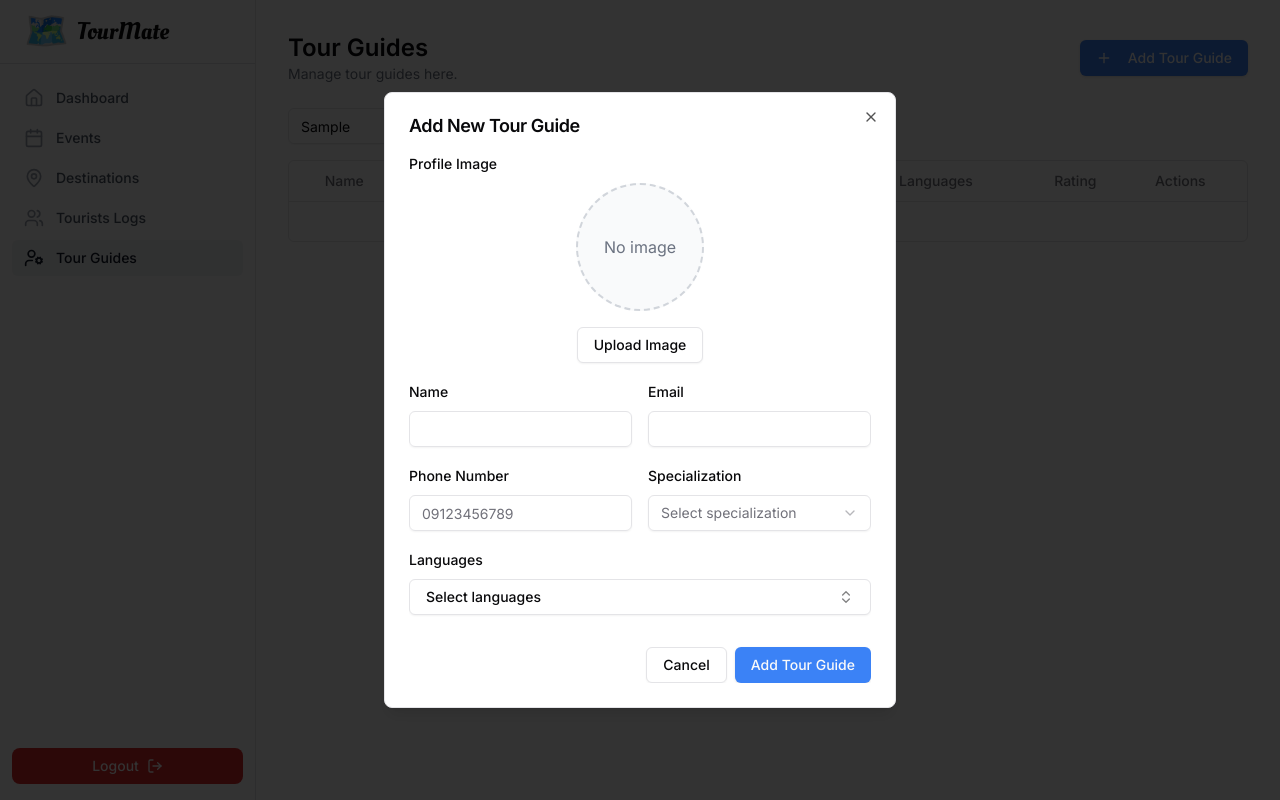
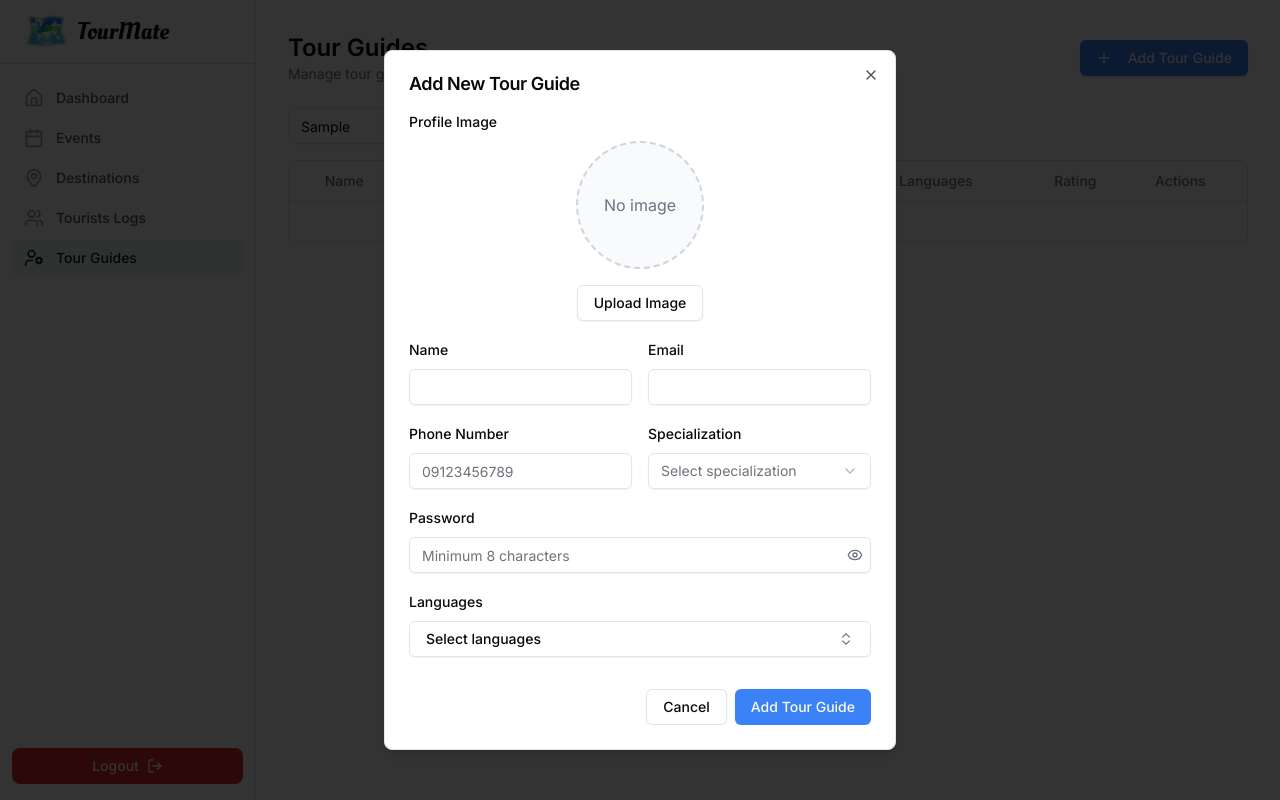
Before and after one commit to psycho2716/tour-mate, a Next.js app: page /admin/guides in a window 1280 px wide. Both pictures are taken after typing "Sample" into the empty fields and a click on the button "Add Tour Guide". Built offline with nearby package versions, Linux system fonts and the light colour scheme.

Commit message:
feat: Add password field to AddTourGuideModal and EditTourGuideModal components with visibility toggle

```diff
--- a/components/admin/guides/AddTourGuideModal.tsx
+++ b/components/admin/guides/AddTourGuideModal.tsx
@@ -16,7 +16,7 @@ import Image from "next/image";
 import React from "react";
 import { toast } from "sonner";
 import { Combobox } from "@/components/ui/combobox";
-import { X } from "lucide-react";
+import { X, Eye, EyeOff } from "lucide-react";
 
 interface AddTourGuideModalProps {
     isOpen: boolean;
@@ -31,6 +31,7 @@ interface TourGuideFormData {
     specialization: string;
     languages: string[];
     image: File | null;
+    password: string;
 }
 
 const initialFormState = {
@@ -69,6 +70,14 @@ const initialFormState = {
         value: null as File | null,
         error: null,
         rules: { required: true }
+    },
+    password: {
+        value: "",
+        error: null,
+        rules: {
+            required: true,
+            minLength: 8
+        }
     }
 };
 
@@ -95,6 +104,7 @@ const availableLanguages = [
 export function AddTourGuideModal({ isOpen, onClose, onSubmit }: AddTourGuideModalProps) {
     const [imagePreview, setImagePreview] = React.useState<string | null>(null);
     const fileInputRef = React.useRef<HTMLInputElement>(null);
+    const [showPassword, setShowPassword] = React.useState(false);
 
     const { formState, setFieldValue, validateForm, resetForm } =
         useForm<TourGuideFormData>(initialFormState);
@@ -120,7 +130,8 @@ export function AddTourGuideModal({ isOpen, onClose, onSubmit }: AddTourGuideMod
                 phoneNumber: formState.phoneNumber.value,
                 specialization: formState.specialization.value,
                 languages: formState.languages.value,
-                image: formState.image.value
+                image: formState.image.value,
+                password: formState.password.value
             });
             resetForm();
             setImagePreview(null);
@@ -253,6 +264,33 @@ export function AddTourGuideModal({ isOpen, onClose, onSubmit }: AddTourGuideMod
                     </div>
                 </div>
 
+                <div className="space-y-2">
+                    <Label htmlFor="password">Password</Label>
+                    <div className="relative">
+                        <Input
+                            id="password"
+                            type={showPassword ? "text" : "password"}
+                            placeholder="Minimum 8 characters"
+                            value={formState.password.value}
+                            onChange={(e) => setFieldValue("password", e.target.value)}
+                        />
+                        <button
+                            type="button"
+                            onClick={() => setShowPassword(!showPassword)}
+                            className="absolute right-2 top-1/2 -translate-y-1/2 text-gray-500 hover:text-gray-700"
+                        >
+                            {showPassword ? (
+                                <EyeOff className="h-4 w-4" />
+                            ) : (
+                                <Eye className="h-4 w-4" />
+                            )}
+                        </button>
+                    </div>
+                    {formState.password.error && (
+                        <p className="text-sm text-red-500">{formState.password.error}</p>
+                    )}
+                </div>
+
                 <div className="relative space-y-2">
                     <Label htmlFor="languages">Languages</Label>
                     <Combobox
--- a/components/admin/guides/EditTourGuideModal.tsx
+++ b/components/admin/guides/EditTourGuideModal.tsx
@@ -14,7 +14,7 @@ import {
 import { Label } from "@/components/ui/label";
 import Image from "next/image";
 import React from "react";
-import { X } from "lucide-react";
+import { X, Eye, EyeOff } from "lucide-react";
 import { Combobox } from "@/components/ui/combobox";
 import { TourGuide } from "@/data/tour-guides";
 
@@ -22,7 +22,7 @@ interface EditTourGuideModalProps {
     isOpen: boolean;
     onClose: () => void;
     onSubmit: (id: string, data: Omit<TourGuide, "id" | "rating">) => void;
-    tourGuide: TourGuide;
+    tourGuide: TourGuide & { password?: string };
 }
 
 const specializations = [
@@ -53,6 +53,7 @@ export function EditTourGuideModal({
 }: EditTourGuideModalProps) {
     const [imagePreview, setImagePreview] = React.useState<string>(tourGuide.avatar);
     const fileInputRef = React.useRef<HTMLInputElement>(null);
+    const [showPassword, setShowPassword] = React.useState(false);
 
     const initialFormState = {
         name: {
@@ -90,6 +91,13 @@ export function EditTourGuideModal({
             value: tourGuide.avatar,
             error: null,
             rules: { required: true }
+        },
+        password: {
+            value: tourGuide.password || "",
+            error: null,
+            rules: {
+                minLength: 8
+            }
         }
     };
 
@@ -117,7 +125,8 @@ export function EditTourGuideModal({
                 phoneNumber: formState.phoneNumber.value,
                 specialization: formState.specialization.value,
                 languages: formState.languages.value,
-                avatar: formState.avatar.value
+                avatar: formState.avatar.value,
+                password: formState.password.value
             });
             // toast.success("Tour guide updated successfully");
             resetForm();
@@ -245,6 +254,42 @@ export function EditTourGuideModal({
                     </div>
                 </div>
 
+                <div className="space-y-2">
+                    <Label htmlFor="password">Password</Label>
+                    <div className="relative">
+                        <Input
+                            id="password"
+                            type={showPassword ? "text" : "password"}
+                            placeholder={
+                                tourGuide.password
+                                    ? "••••••••"
+                                    : "Enter new password (minimum 8 characters)"
+                            }
+                            value={formState.password.value}
+                            onChange={(e) => setFieldValue("password", e.target.value)}
+                        />
+                        <button
+                            type="button"
+                            onClick={() => setShowPassword(!showPassword)}
+                            className="absolute right-2 top-1/2 -translate-y-1/2 text-gray-500 hover:text-gray-700"
+                        >
+                            {showPassword ? (
+                                <EyeOff className="h-4 w-4" />
+                            ) : (
+                                <Eye className="h-4 w-4" />
+                            )}
+                        </button>
+                    </div>
+                    <p className="text-xs text-muted-foreground">
+                        {tourGuide.password
+                            ? "Leave blank to keep current password"
+                            : "Set a password for account access"}
+                    </p>
+                    {formState.password.error && (
+                        <p className="text-sm text-red-500">{formState.password.error}</p>
+                    )}
+                </div>
+
                 <div className="relative space-y-2">
                     <Label htmlFor="languages">Languages</Label>
                     <Combobox
--- a/components/admin/guides/types.ts
+++ b/components/admin/guides/types.ts
@@ -7,4 +7,5 @@ export type TourGuide = {
     specialization: string;
     languages: string[];
     rating: number;
+    password?: string;
 };
--- a/data/tour-guides.ts
+++ b/data/tour-guides.ts
@@ -7,6 +7,7 @@ export interface TourGuide {
     languages: string[];
     rating: number;
     avatar: string;
+    password?: string;
 }
 
 const tourGuides: TourGuide[] = [
@@ -18,7 +19,8 @@ const tourGuides: TourGuide[] = [
         specialization: "Historical Tours",
         languages: ["English", "Tagalog"],
         avatar: "/images/tour-guides/sample-profile.jpg",
-        rating: 4.2
+        rating: 4.2,
+        password: "SamplePassword123"
     },
     {
         id: "2",
@@ -28,7 +30,8 @@ const tourGuides: TourGuide[] = [
         specialization: "Educational Tours",
         languages: ["English", "Tagalog"],
         avatar: "/images/tour-guides/sample-profile.jpg",
-        rating: 4.3
+        rating: 4.3,
+        password: "SamplePassword123"
     },
     {
         id: "3",
@@ -38,7 +41,8 @@ const tourGuides: TourGuide[] = [
         specialization: "Landmark Tours",
         languages: ["English", "Tagalog"],
         avatar: "/images/tour-guides/sample-profile.jpg",
-        rating: 4.1
+        rating: 4.1,
+        password: "SamplePassword123"
     }
 ];
 
--- a/types/types.d.ts
+++ b/types/types.d.ts
@@ -80,6 +80,7 @@ export interface TourGuide {
     phoneNumber: string;
     specialization: string;
     languages: string[];
+    password?: string;
 }
 
 export type BookingStatus = "pending" | "confirmed" | "cancelled" | "completed";
```
